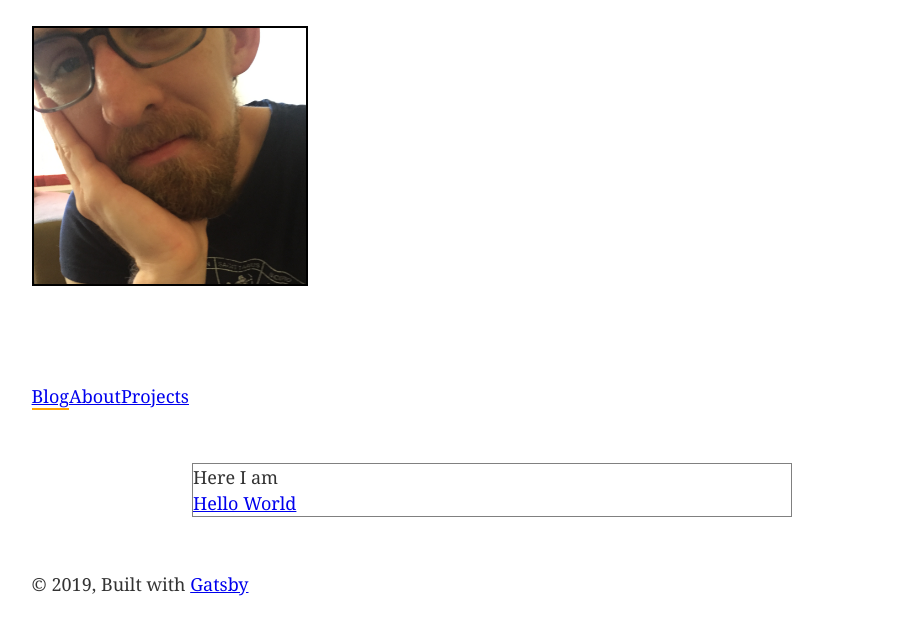
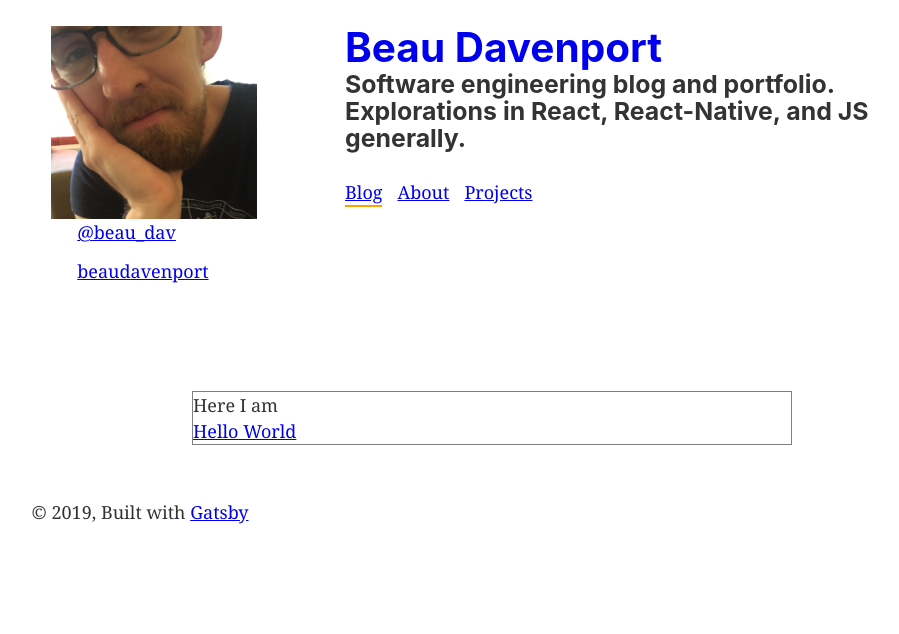
Before and after one commit to beaudavenport/gatsby-blog, a Gatsby site: page / in a window 1280 px wide. Shown: the whole page, without its empty margins (148-1047 px from the left). Built offline with nearby package versions, Linux system fonts and the light colour scheme; Gatsby itself is replaced by a stand-in of ours.

Commit message:
Add more header content styles - BD

```diff
--- a/gatsby-config.js
+++ b/gatsby-config.js
@@ -2,7 +2,7 @@ module.exports = {
   pathPrefix: '/gatsby-blog',
   siteMetadata: {
     title: 'Beau Davenport',
-    description: 'My blog',
+    description: 'Software engineering blog and portfolio. Explorations in React, React-Native, and JS generally.',
     author: '@gatsbyjs',
   },
   plugins: [
--- a/src/components/header.js
+++ b/src/components/header.js
@@ -4,41 +4,73 @@ import React from 'react';
 import headerStyles from './header.module.css';
 import Image from './image';
 
-const Header = ({ siteTitle }) => (
+const Header = ({ siteTitle, siteDescription }) => (
   <header
     style={{
       marginBottom: '1.45rem',
+      display: 'flex',
+      margin: '0 auto',
+      maxWidth: 960,
+      padding: '1.45rem 1.0875rem',
     }}
   >
-    <div
-      style={{
-        margin: '0 auto',
-        maxWidth: 960,
-        padding: '1.45rem 1.0875rem',
-      }}
-    >
+    <div style={{ flex: 1 }}>
+      <Image />
+      <ul>
+        <li className={headerStyles.socialLink}><a href="https://twitter.com/beau_dav">@beau_dav</a></li>
+        <li className={headerStyles.socialLink}><a href="https://github.com/beaudavenport">beaudavenport</a></li>
+      </ul>
+    </div>
+    <div style={{ flex: 2 }}>
       <h1 style={{ margin: 0 }}>
         <Link
           to="/"
           style={{
-            color: 'white',
             textDecoration: 'none',
           }}
         >
-          <Image />
           {siteTitle}
         </Link>
       </h1>
+      <h3>
+        {siteDescription}
+      </h3>
+      <nav style={{ display: 'flex' }}>
+        <Link
+          to="/"
+          className={headerStyles.link}
+          activeClassName="active"
+          activeStyle={{ borderBottom: '2px solid orange' }}
+        >
+            Blog
+        </Link>
+        <Link
+          to="/about/"
+          className={headerStyles.link}
+          activeStyle={{ borderBottom: '2px solid orange' }}
+        >
+            About
+        </Link>
+        <Link
+          to="/projects/"
+          className={headerStyles.link}
+          activeStyle={{ borderBottom: '2px solid orange' }}
+        >
+            Projects
+        </Link>
+      </nav>
     </div>
   </header>
 );
 
 Header.propTypes = {
   siteTitle: PropTypes.string,
+  siteDescription: PropTypes.string,
 };
 
 Header.defaultProps = {
   siteTitle: '',
+  siteDescription: '',
 };
 
 export default Header;
--- a/src/components/header.module.css
+++ b/src/components/header.module.css
@@ -1,6 +1,13 @@
 .avatar {
-    width: 30%;
+    width: 70%;
     object-fit: contain;
     object-position: 60%;
-    border: 2px solid black;
 }
+
+.link {
+    margin-right: 15px;
+}
+
+.socialLink {
+    list-style-type: none;
+}
--- a/src/components/layout.js
+++ b/src/components/layout.js
@@ -12,6 +12,7 @@ const Layout = ({ children }) => {
       site {
         siteMetadata {
           title
+          description
         }
       }
     }
@@ -19,7 +20,6 @@ const Layout = ({ children }) => {
 
   return (
     <>
-      <Header siteTitle={data.site.siteMetadata.title} />
       <div
         style={{
           margin: '0 auto',
@@ -28,27 +28,7 @@ const Layout = ({ children }) => {
           paddingTop: 0,
         }}
       >
-        <nav>
-          <Link
-            to="/"
-            activeClassName="active"
-            activeStyle={{ borderBottom: '2px solid orange' }}
-          >
-            Blog
-          </Link>
-          <Link
-            to="/about/"
-            activeStyle={{ borderBottom: '2px solid orange' }}
-          >
-            About
-          </Link>
-          <Link
-            to="/projects/"
-            activeStyle={{ borderBottom: '2px solid orange' }}
-          >
-            Projects
-          </Link>
-        </nav>
+        <Header siteTitle={data.site.siteMetadata.title} siteDescription={data.site.siteMetadata.description} />
         <main>{children}</main>
         <footer>
           ©
```
Also changed, not shown: .eslintrc.json.
